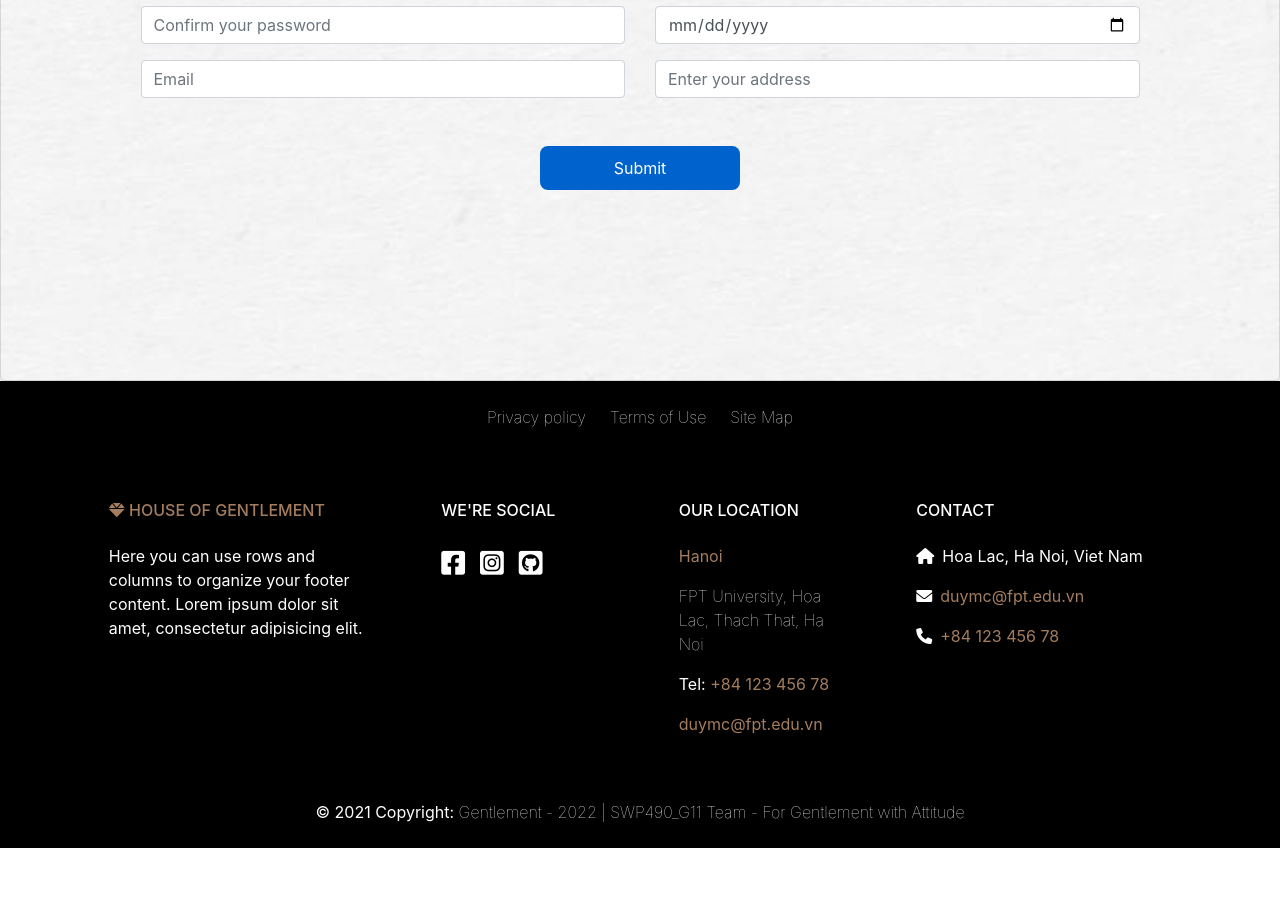
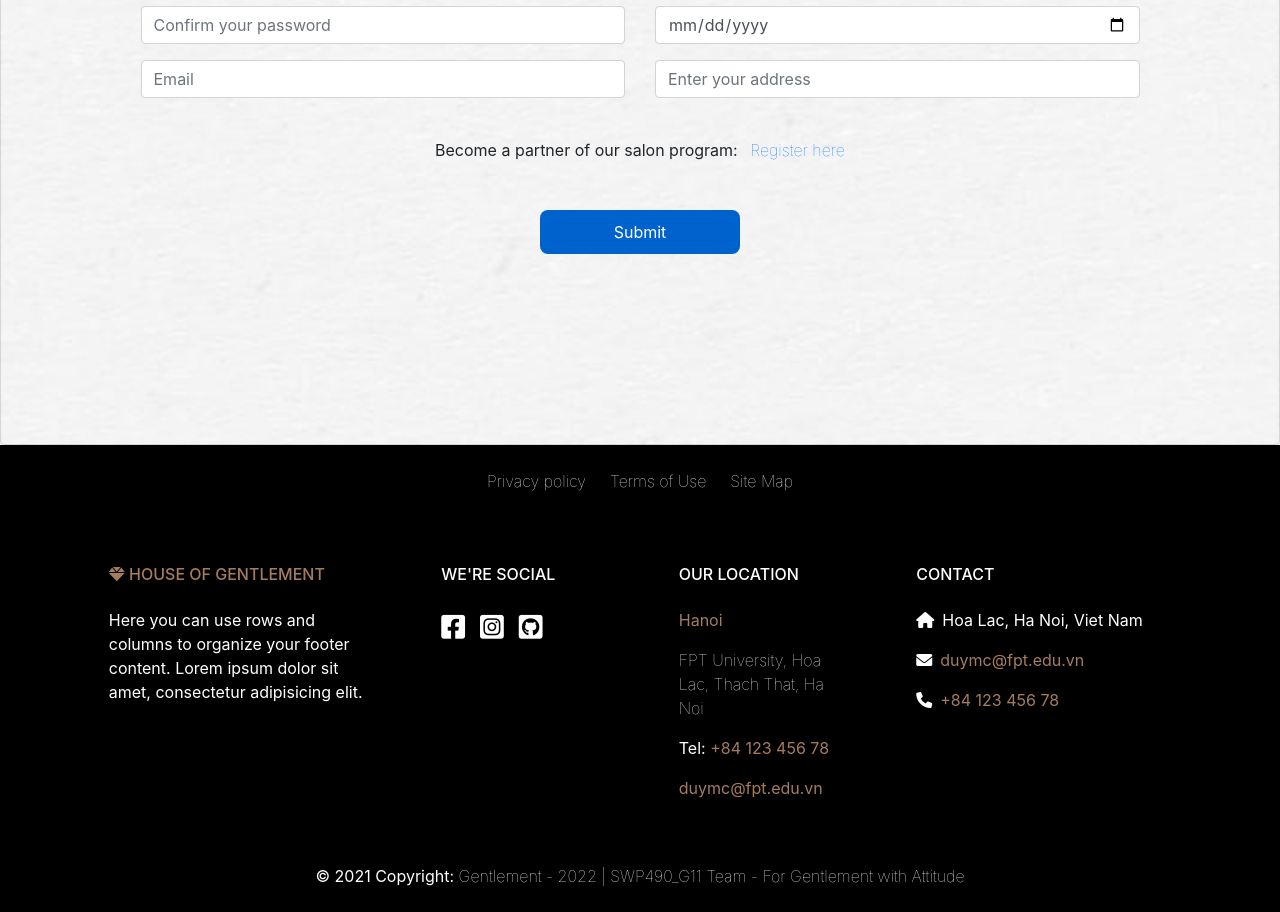
Before and after one commit to hiimxu/captone, a React (Create React App) app: page /register in a window 1280 px wide. Shown: the part 1000-1912 px from the top of the page. Before the commit the page ends 1848 px from the top, so only its background shows below. Built offline with nearby package versions, Linux system fonts and the light colour scheme.

Commit message:
crate router register for salon owner

```diff
--- a/src/App.js
+++ b/src/App.js
@@ -6,6 +6,7 @@ import HomePage from "./components/HomePage";
 import Favorite from "./components/Favorite";
 import Location from "./components/Location";
 import Register from "./components/Register";
+import RegisterSalon from "./components/salonOwners/RegisterSalon";
 import Login from "./components/Login";
 import Service from "./components/Service";
 import About from "./components/About";
@@ -25,6 +26,7 @@ function App() {
           <Route path="/about" element={<About />} />
           <Route path="/history" element={<History />} />
           <Route path="/register" element={<Register />} />
+          <Route path="register_salon" element={<RegisterSalon/>}/>
           <Route path="/login" element={<Login />} />
           <Route path="/services" element={<Service />} />
         </Routes>
--- a/src/components/Register.js
+++ b/src/components/Register.js
@@ -288,6 +288,14 @@ export default function Register() {
                 </div>
               </div>
             </div>
+            <div>
+              <p className="mt-4">
+                Become a partner of our salon program:{" "}
+                <Link to="/register_salon" className="text-primary pl-2">
+                  Register here
+                </Link>
+              </p>
+            </div>
             <button style={btnSubmit} type="submit" onClick={handleSubmit}>
               Submit
             </button>
--- /dev/null
+++ b/src/components/salonOwners/RegisterSalon.js
@@ -0,0 +1,7 @@
+import React from 'react'
+
+export default function RegisterSalon() {
+  return (
+    <div>RegisterSalon</div>
+  )
+}
```
